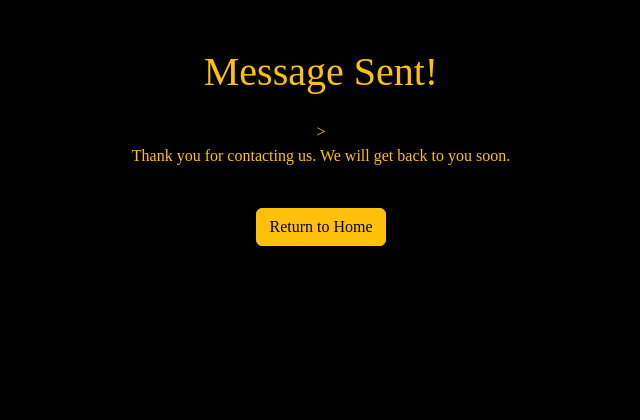
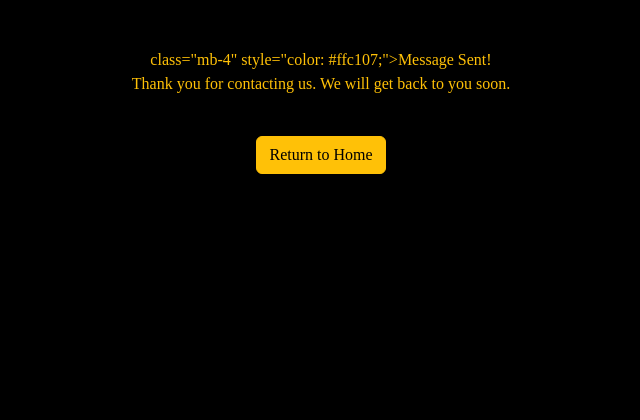
Before and after one commit to djakobsson77/milestone3_mi_secrets, a Django app: page /contact/success/ in a window 1280 px wide. Shown: the part 69-489 px from the top of the page, without its empty margins (319-959 px from the left). Run offline with Django 5.2, Linux system fonts and the light colour scheme; some web fonts are replaced.

Commit message:
style contact_success.html

```diff
--- a/mi_universe/templates/mi_universe/contact_success.html
+++ b/mi_universe/templates/mi_universe/contact_success.html
@@ -2,7 +2,7 @@
 
 {% block content %}
 <div class="container mt-5" style="max-width: 600px; text-align: center;">
-    <h1 class="mb-4" style="color: #ffc107;">Message Sent!</h1>>
+    </h1> class="mb-4" style="color: #ffc107;">Message Sent!</h1>
 <p>Thank you for contacting us. We will get back to you soon.</p>
 <a href="/" class="btn btn-warning mt-4">Return to Home</a>
 </div>
```
